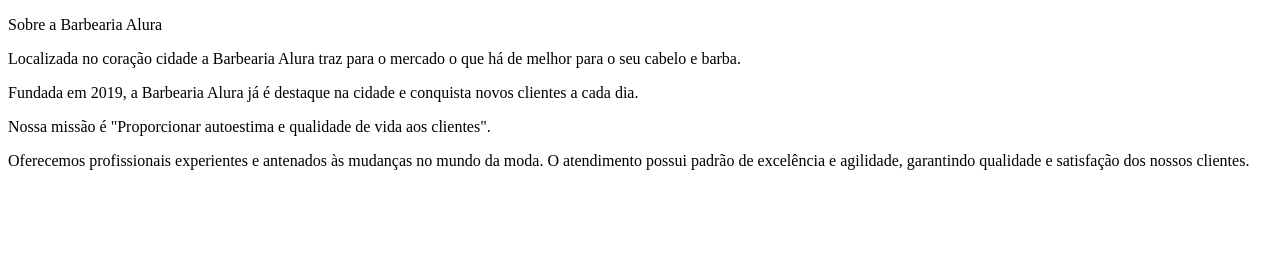
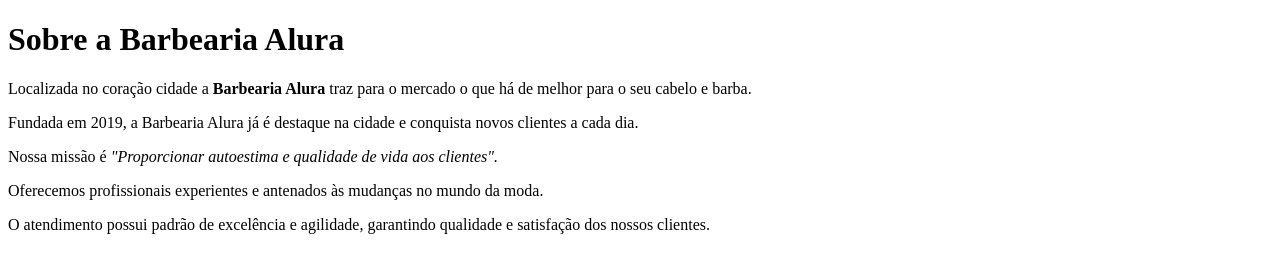
Before and after one commit to MariaPrestes/1CPCMariaClara, a plain HTML site: page index.html in a window 1280 px wide. Drawn offline with Linux system fonts and the light colour scheme.

Commit message:
Add files via upload

```diff
--- a/index.html
+++ b/index.html
@@ -5,12 +5,13 @@
 	<meta name="viewport" content="width=device-width, initial-scale=1">
 	<title></title>
 </head>
-<body>   <p>Sobre a Barbearia Alura</p>
- <p>Localizada no coração cidade a Barbearia Alura traz para o mercado o que há de melhor para o seu cabelo e barba.</p>
- <p>Fundada em 2019, a Barbearia Alura já é destaque na cidade e conquista novos clientes a cada dia.</p>
-<p>Nossa missão é "Proporcionar autoestima e qualidade de vida aos clientes".</p>
-<p>Oferecemos profissionais experientes e antenados às mudanças no mundo da moda. O atendimento possui padrão de excelência e agilidade, garantindo  qualidade e satisfação dos nossos clientes.</p>
-
+<body>
+   <h1>Sobre a Barbearia Alura</h1>
+<p>Localizada no coração cidade a <strong>Barbearia Alura</strong> traz para o mercado o que há de melhor para o seu cabelo e barba.</p>
+<p>Fundada em 2019, a Barbearia Alura já é destaque na cidade e conquista novos clientes a cada dia.</p>
+<p>Nossa missão é <i>"Proporcionar autoestima e qualidade de vida aos clientes".</i></p>
+<p>Oferecemos profissionais experientes e antenados às mudanças no mundo da moda.
+<p>O atendimento possui padrão de excelência e agilidade, garantindo qualidade e satisfação dos nossos clientes.</p>
 
 </body>
 </html>
```
